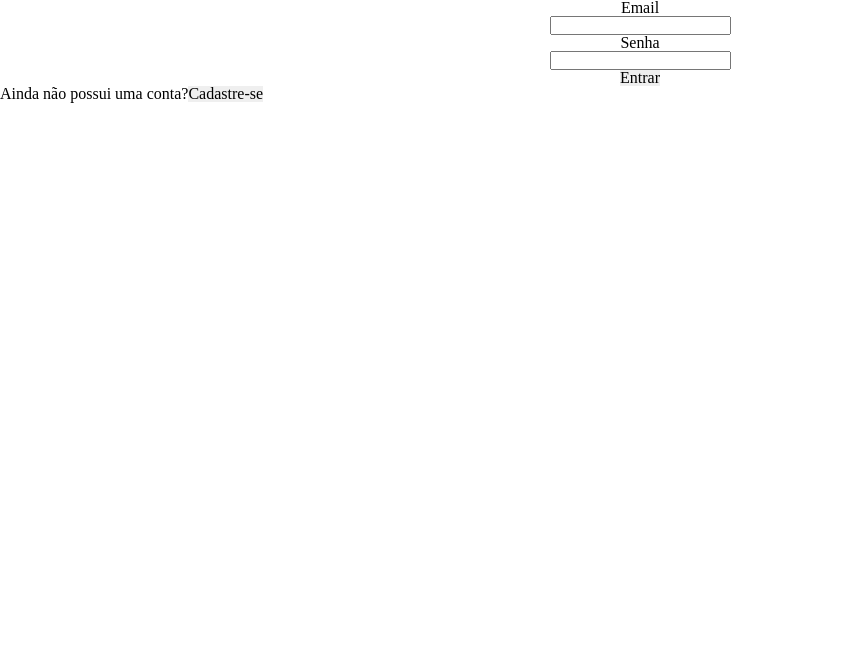
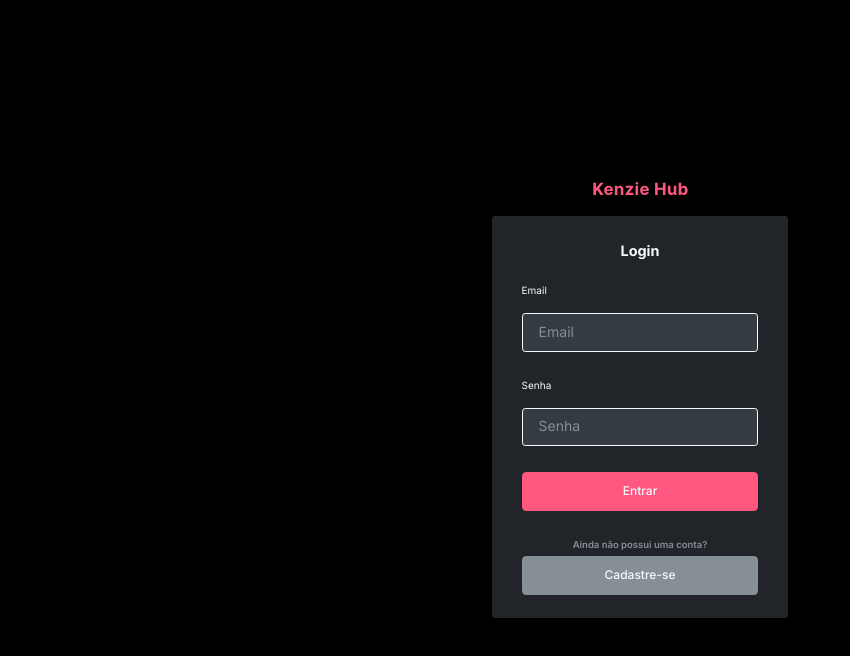
Before and after one commit to jorgekimura2001/projeto-kenzie-hub, a React (Create React App) app: page / in a window 1280 px wide. Shown: the top 656 px of the page, without its empty margins (0-850 px from the left). Built offline with nearby package versions, Linux system fonts and the light colour scheme.

Commit message:
entrega 60%

```diff
--- a/public/index.html
+++ b/public/index.html
@@ -24,7 +24,10 @@
       work correctly both with client-side routing and a non-root public URL.
       Learn how to configure a non-root public URL by running `npm run build`.
     -->
-    <title>React App</title>
+    <link rel="preconnect" href="https://fonts.googleapis.com">
+    <link rel="preconnect" href="https://fonts.gstatic.com" crossorigin>
+    <link href="https://fonts.googleapis.com/css2?family=Inter:wght@100;200;300;400;500;600;700;800;900&display=swap" rel="stylesheet">
+    <title>KenzieHub</title>
   </head>
   <body>
     <noscript>You need to enable JavaScript to run this app.</noscript>
--- a/src/components/Form/styles.js
+++ b/src/components/Form/styles.js
@@ -5,6 +5,9 @@ export const Form = styled.form`
     flex-direction: column;
     align-items: center;
     justify-content: center;
+    width: inherit;
 
-
+    label{
+        width: 80%;
+    }
 `
--- a/src/pages/Login/index.jsx
+++ b/src/pages/Login/index.jsx
@@ -5,6 +5,8 @@ import {yupResolver} from '@hookform/resolvers/yup'
 import { useHistory } from "react-router-dom"
 import { api } from "../../services/api"
 import { toast } from 'react-toastify';
+import { Container, ContainerLogin, ContainerRegister } from "./styles.js"
+import logo from '../../assets/logo.svg'
 
 function Login({setUser}){
 
@@ -13,11 +15,6 @@ function Login({setUser}){
     const formSchema = yup.object({
         email: yup.string().required('Email é obrigatório').email('Email inválido'),
         password: yup.string().required('Senha é obrigatória')
-        // .matches('[A-Z]', "Deve conter ao menos 1 letra maiúscula")
-        // .matches('([a-z])', "Deve conter ao menos 1 letra minúscula")
-        // .matches('([0-9])', "Deve conter ao menos 1 número")
-        // .matches('(\W)|_', "Deve conter ao menos 1 caracter especial")
-        // .matches('.{8,}', "Deve conter ao menos 8 caracteres"),
     })
 
     const {register, handleSubmit, formState: {errors}} = useForm({
@@ -47,7 +44,7 @@ function Login({setUser}){
         })
         .catch(err => {
             console.log(err)
-            toast.error('Email ou senha incorretos', {
+            toast.error('Email e/ou senha incorreta', {
                 position: "top-right",
                 autoClose: 5000,
                 hideProgressBar: false,
@@ -60,21 +57,25 @@ function Login({setUser}){
     }
 
     return (
-        <>
+        <Container>
+            <img src={logo} alt="Logo KenzieHub" />
+            <ContainerLogin>
+                <span>Login</span>
                 <Form onSubmit={handleSubmit(onSubmit)}>
                     <label htmlFor="email">Email</label>
-            <input type="text" id="email" {...register('email')}/>
+                    <input type="text" id="email" placeholder="Email" {...register('email')}/>
                     <p>{errors.email?.message}</p>
                     <label htmlFor="password">Senha</label>
-            <input type="text" id="password" {...register('password')}/>
+                    <input type="text" id="password" placeholder="Senha" {...register('password')}/>
                     <p>{errors.password?.message}</p>
                     <button type="submit">Entrar</button>
                 </Form>
-        <div>
+                <ContainerRegister>
                     <span>Ainda não possui uma conta?</span>
                     <button onClick={() => history.push('/registration')}>Cadastre-se</button>
-        </div>
-        </>
+                </ContainerRegister>
+            </ContainerLogin>
+        </Container>
     )
 }
 export default Login
--- /dev/null
+++ b/src/pages/Login/styles.js
@@ -0,0 +1,124 @@
+import styled from "styled-components";
+
+export const Container = styled.div`
+    background-color: black;
+    width: 100%;
+    height: 100vh;
+    padding: 0 12px;
+    display: flex;
+    flex-direction: column;
+    align-items: center;
+    justify-content: center;
+    color: var(--color-grey-0);
+
+    img{
+        margin-bottom: 20px;
+        width: 101px;
+        height: 14px;
+    }
+`
+
+export const ContainerLogin = styled.div`
+    min-height: 402px;
+    width: 296px;
+    background-color: var(--color-grey-3);
+    display: flex;
+    flex-direction: column;
+    align-items: center;
+    justify-content: space-evenly;
+    box-shadow: 0px 3.20867px 32.0867px -8.02168px rgba(0, 0, 0, 0.25);
+    border-radius: 3.20867px;
+
+    span{
+        /* margin-bottom: 22px; */
+        font-weight: 700;
+        font-size: 14.439px;
+        line-height: 22px;
+    }
+    form {
+        label{
+            font-size: 10px;
+            margin-bottom: 18px;
+        }
+        input{
+            background-color: var(--color-grey-2);
+            height: 38.5px;
+            padding-left: 16px;
+            border: 0.9772px solid var(--color-grey-0);
+            border-radius: 3.20867px;
+            color: var(--color-grey-0);
+            font-size: 12px;
+            font-weight: 400;
+            width: 80%;
+        }
+        input::placeholder{
+            color: var(--color-grey-1);
+            font-weight: 400;
+            font-size: 14px;
+        }
+        /* input[type=text]:focus{
+            border: 1px solid var(--color-primary-focus);
+        } */
+        input:first-of-type{
+            margin-bottom: 18px;
+        }
+        input ~ input{
+            margin-bottom: 16px;
+        }
+        p{
+            font-size: 12px;
+            color: var(--color-primary-negative);
+            margin-bottom: 10px;
+        }
+        button{
+            display: flex;
+            align-items: center;
+            justify-content: center;
+
+            font-size: 12px;
+            font-weight: 500;
+
+            width: 80%;
+            height: 38.5px;
+
+            border: 1.2182px solid var(--color-primary);
+            border-radius: 4.06066px;
+
+            background-color: var(--color-primary);
+            color: var(--color-grey-0);
+        }
+    }
+
+`
+
+export const ContainerRegister = styled.div`
+    display: flex;
+    flex-direction: column;
+    align-items: center;
+    justify-content: center;
+    width: 100%;
+
+    span{
+        color: var(--color-grey-1);
+        font-weight: 600;
+        font-size: 9.5px;
+    }
+    button{
+        display: flex;
+        align-items: center;
+        justify-content: center;
+
+        font-size: 12px;
+        font-weight: 500;
+
+        width: 80%;
+        height: 38.5px;
+
+        border: 1.2182px solid var(--color-grey-1);
+        border-radius: 4.06066px;
+
+        background-color: var(--color-grey-1);
+        color: var(--color-grey-0);
+    }
+
+`
--- a/src/pages/Registration/index.jsx
+++ b/src/pages/Registration/index.jsx
@@ -5,6 +5,7 @@ import {yupResolver} from '@hookform/resolvers/yup'
 import { api } from "../../services/api"
 import { toast } from 'react-toastify';
 import { useHistory } from "react-router-dom"
+import logo from '../../assets/logo.svg'
 
 function Registration(){
 
@@ -64,7 +65,7 @@ function Registration(){
     return (
         <>
         <header>
-            <img src="" alt="Logo" />
+            <img src={logo} alt="Logo" />
             <button onClick={() => history.push('/')}>Voltar</button>
         </header>
         <Form onSubmit={handleSubmit(onSubmit)}>
--- a/src/styles/global.js
+++ b/src/styles/global.js
@@ -1,21 +1,31 @@
 import { createGlobalStyle } from "styled-components";
 
 const GlobalStyle = createGlobalStyle`
+
+    :root{
+        --color-primary: #FF577F;
+        --color-primary-focus: #FF427F;
+        --color-primary-negative: #E83F5B;
+        --color-grey-4: #121214;
+        --color-grey-3: #212529;
+        --color-grey-2: #343B41;
+        --color-grey-1: #868E96;
+        --color-grey-0: #F8F9FA
+    }
+
     html, body{
         width: 100%;
         height: 100vh;
     }
-    html, body, div, span, h1, h2, h3, h4, h5, h6, p, blockquote, a, img, ol, ul, li, form, label, article, aside, figure, figcaption, footer, header, nav, section, main, button  {
+    html, body, div, span, h1, h2, h3, h4, h5, h6, p, blockquote, a, img, ol, ul, li, form, label, article, aside, figure, figcaption, footer, header, nav, section, main, button, input  {
         margin: 0;
         padding: 0;
         border: 0;
         font-size: 100%;
         font: inherit;
         vertical-align: baseline;
-    }
-    input{
-        margin: 0;
-        padding: 0;
+        box-sizing: border-box;
+        font-family: 'Inter', sans-serif;
     }
     /* HTML5 display-role reset for older browsers */
     article, aside, figcaption, figure,
```
Also changed, not shown: src/assets/logo.svg (added). Lines whose indentation alone changed are shown as unchanged.
